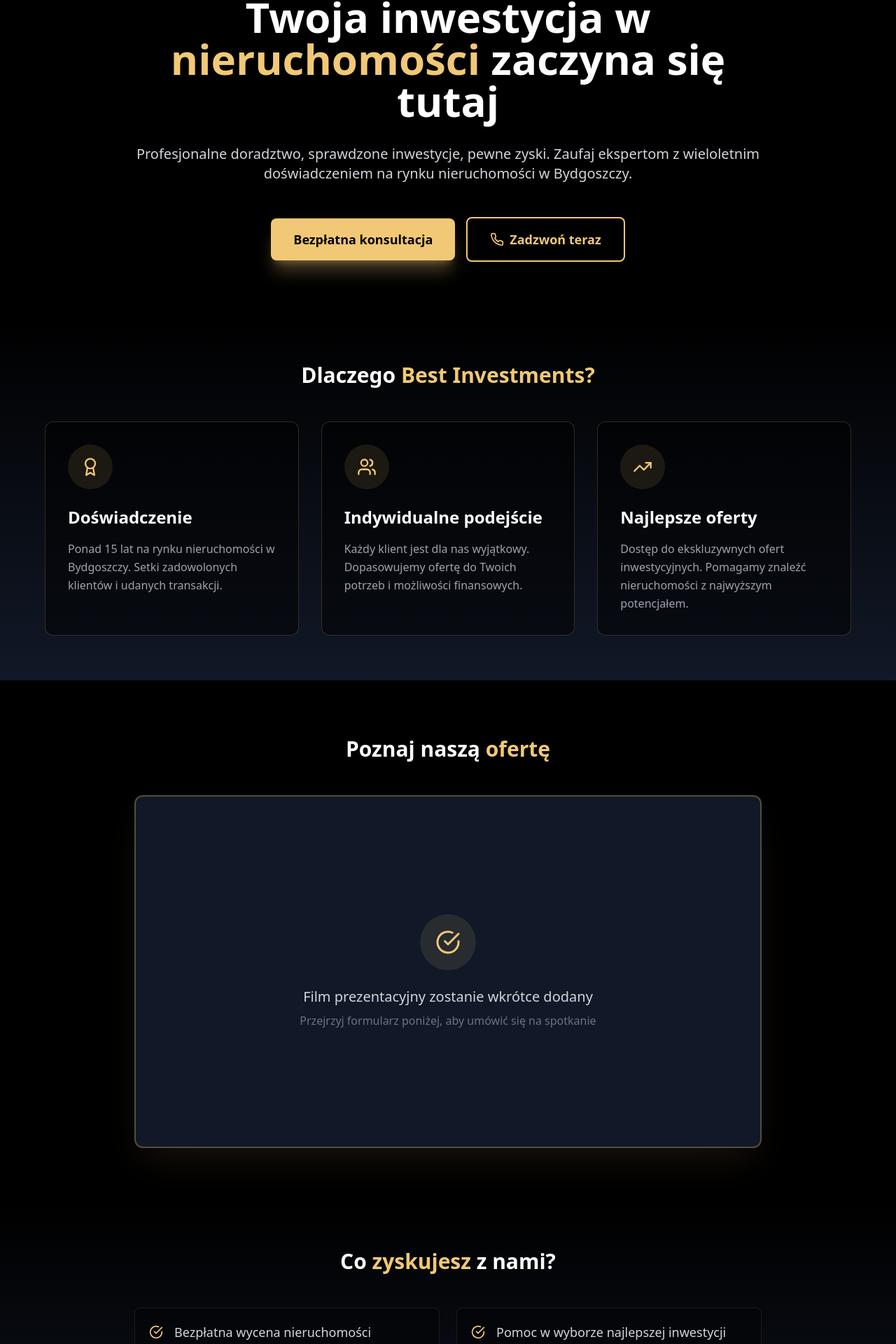
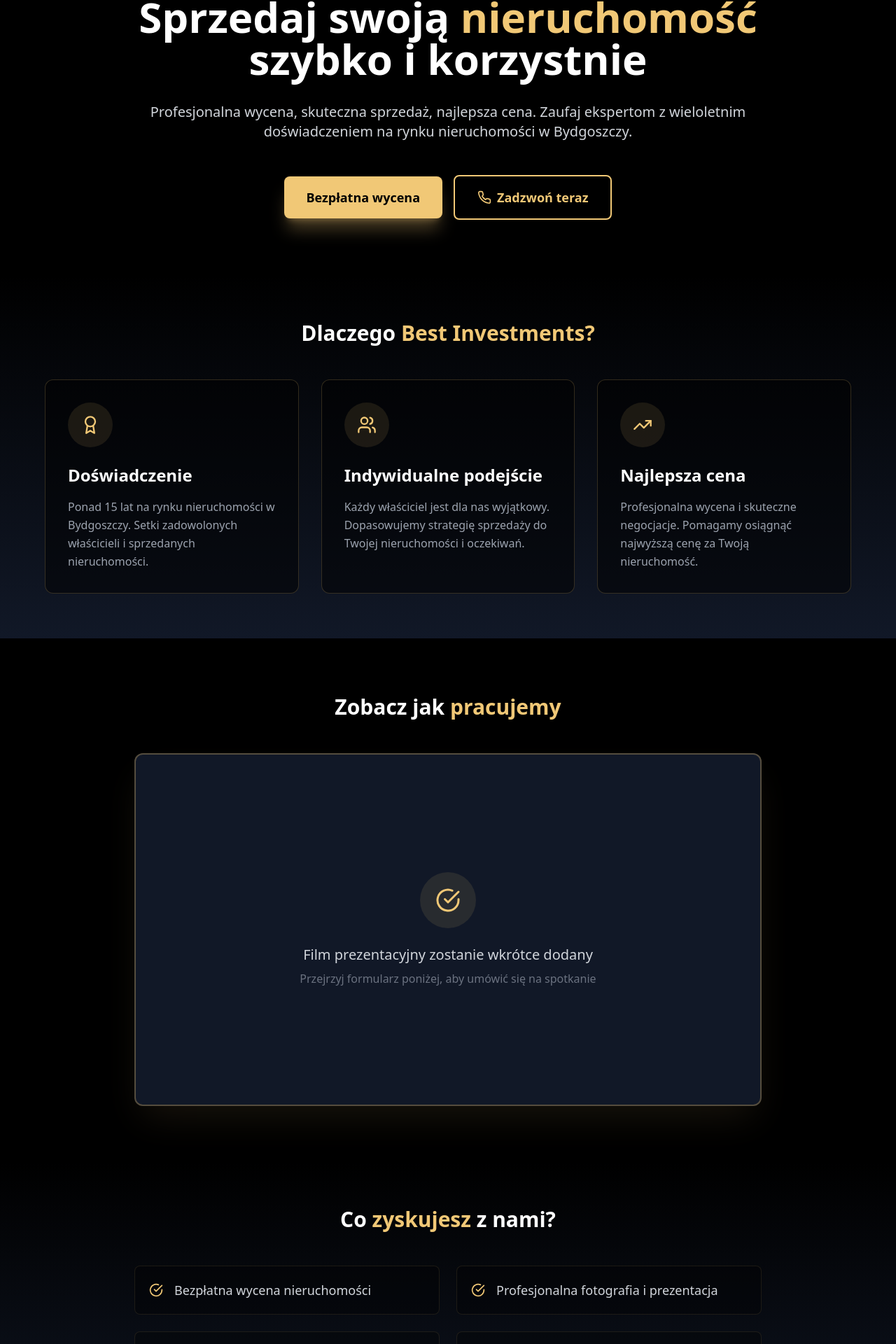
Before and after one commit to maciekzak3/best-investments, a React (Vite) app: page / in a window 1280 px wide. Shown: the part 199-2119 px from the top of the page at 70% size. Built offline with nearby package versions, Linux system fonts and the light colour scheme.

Commit message:
Updated App.tsx

```diff
--- a/src/App.tsx
+++ b/src/App.tsx
@@ -50,10 +50,10 @@ function App() {
       <section className="py-12 sm:py-20 px-4 sm:px-6 lg:px-8">
         <div className="max-w-4xl mx-auto text-center">
           <h2 className="text-3xl sm:text-5xl lg:text-6xl font-bold mb-6 sm:mb-8 leading-tight">
-            Twoja inwestycja w <span className="text-gold">nieruchomości</span> zaczyna się tutaj
+            Sprzedaj swoją <span className="text-gold">nieruchomość</span> szybko i korzystnie
           </h2>
           <p className="text-lg sm:text-xl text-gray-300 mb-8 sm:mb-12 leading-relaxed">
-            Profesjonalne doradztwo, sprawdzone inwestycje, pewne zyski.
+            Profesjonalna wycena, skuteczna sprzedaż, najlepsza cena.
             Zaufaj ekspertom z wieloletnim doświadczeniem na rynku nieruchomości w Bydgoszczy.
           </p>
           <div className="flex flex-col sm:flex-row gap-4 justify-center items-center">
@@ -61,7 +61,7 @@ function App() {
               onClick={scrollToContact}
               className="w-full sm:w-auto bg-gold hover:bg-gold-dark text-black font-bold px-8 py-4 rounded-lg transition-all duration-300 transform hover:scale-105 shadow-xl shadow-gold/30 text-lg"
             >
-              Bezpłatna konsultacja
+              Bezpłatna wycena
             </button>
             <a
               href="tel:+48123456789"
@@ -87,7 +87,7 @@ function App() {
               </div>
               <h4 className="text-xl sm:text-2xl font-bold mb-3 sm:mb-4">Doświadczenie</h4>
               <p className="text-gray-400 leading-relaxed">
-                Ponad 15 lat na rynku nieruchomości w Bydgoszczy. Setki zadowolonych klientów i udanych transakcji.
+                Ponad 15 lat na rynku nieruchomości w Bydgoszczy. Setki zadowolonych właścicieli i sprzedanych nieruchomości.
               </p>
             </div>
 
@@ -97,7 +97,7 @@ function App() {
               </div>
               <h4 className="text-xl sm:text-2xl font-bold mb-3 sm:mb-4">Indywidualne podejście</h4>
               <p className="text-gray-400 leading-relaxed">
-                Każdy klient jest dla nas wyjątkowy. Dopasowujemy ofertę do Twoich potrzeb i możliwości finansowych.
+                Każdy właściciel jest dla nas wyjątkowy. Dopasowujemy strategię sprzedaży do Twojej nieruchomości i oczekiwań.
               </p>
             </div>
 
@@ -105,9 +105,9 @@ function App() {
               <div className="bg-gold/10 w-14 h-14 sm:w-16 sm:h-16 rounded-full flex items-center justify-center mb-4 sm:mb-6">
                 <TrendingUp className="text-gold" size={28} />
               </div>
-              <h4 className="text-xl sm:text-2xl font-bold mb-3 sm:mb-4">Najlepsze oferty</h4>
+              <h4 className="text-xl sm:text-2xl font-bold mb-3 sm:mb-4">Najlepsza cena</h4>
               <p className="text-gray-400 leading-relaxed">
-                Dostęp do ekskluzywnych ofert inwestycyjnych. Pomagamy znaleźć nieruchomości z najwyższym potencjałem.
+                Profesjonalna wycena i skuteczne negocjacje. Pomagamy osiągnąć najwyższą cenę za Twoją nieruchomość.
               </p>
             </div>
           </div>
@@ -118,7 +118,7 @@ function App() {
       <section className="py-12 sm:py-20 px-4 sm:px-6 lg:px-8 bg-black">
         <div className="max-w-4xl mx-auto">
           <h3 className="text-2xl sm:text-3xl font-bold text-center mb-8 sm:mb-12">
-            Poznaj naszą <span className="text-gold">ofertę</span>
+            Zobacz jak <span className="text-gold">pracujemy</span>
           </h3>
           <div className="relative aspect-video bg-gray-900 rounded-xl overflow-hidden border-2 border-gold/30 shadow-2xl shadow-gold/10">
             <div className="absolute inset-0 flex items-center justify-center">
@@ -147,10 +147,10 @@ function App() {
           <div className="grid grid-cols-1 sm:grid-cols-2 gap-4 sm:gap-6">
             {[
               'Bezpłatna wycena nieruchomości',
-              'Pomoc w wyborze najlepszej inwestycji',
+              'Profesjonalna fotografia i prezentacja',
               'Kompleksowa obsługa prawna',
               'Wsparcie w negocjacjach',
-              'Pomoc w uzyskaniu finansowania',
+              'Marketing i promocja ogłoszenia',
               'Stały kontakt z doradcą'
             ].map((benefit, index) => (
               <div key={index} className="flex items-start gap-3 sm:gap-4 bg-black/30 p-4 sm:p-5 rounded-lg border border-gold/10 hover:border-gold/30 transition-all duration-300">
@@ -246,7 +246,7 @@ function App() {
                     onChange={handleChange}
                     rows={4}
                     className="w-full px-4 py-3 sm:py-4 bg-black border border-gold/30 rounded-lg focus:outline-none focus:border-gold transition-colors text-white resize-none text-base sm:text-lg"
-                    placeholder="Opisz swoją sytuację lub zadaj pytanie..."
+                    placeholder="Opisz swoją nieruchomość lub zadaj pytanie..."
                   />
                 </div>
 
```
